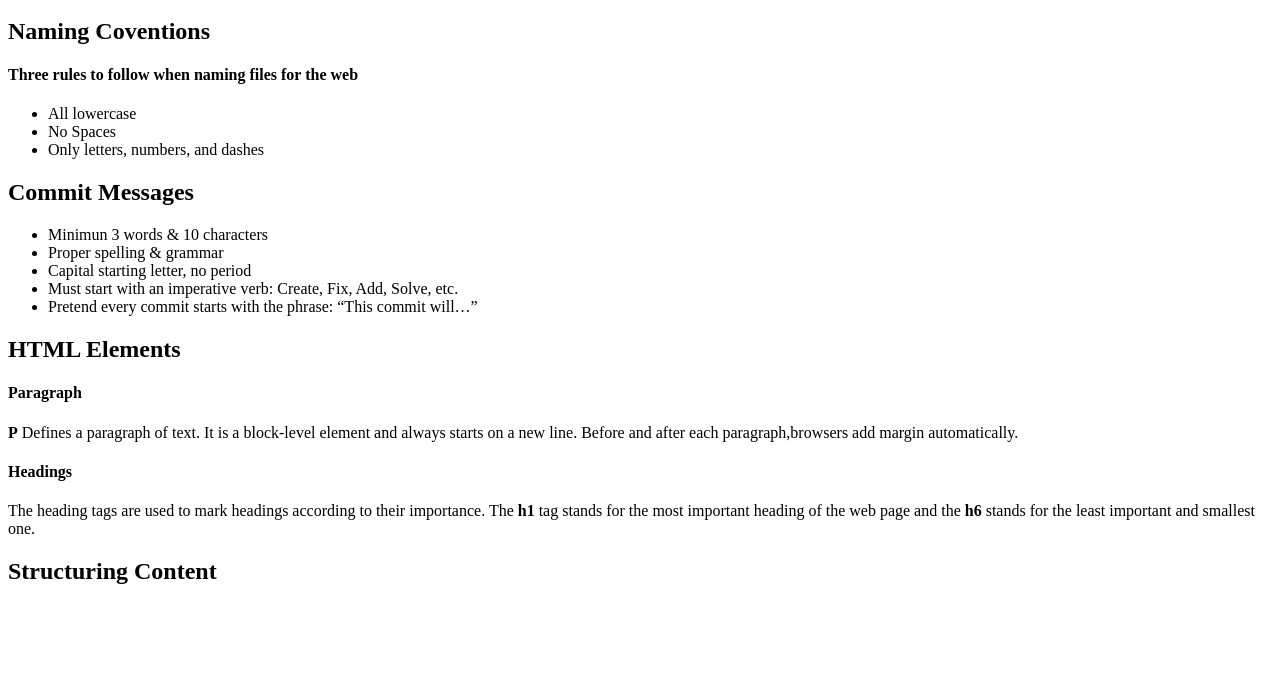
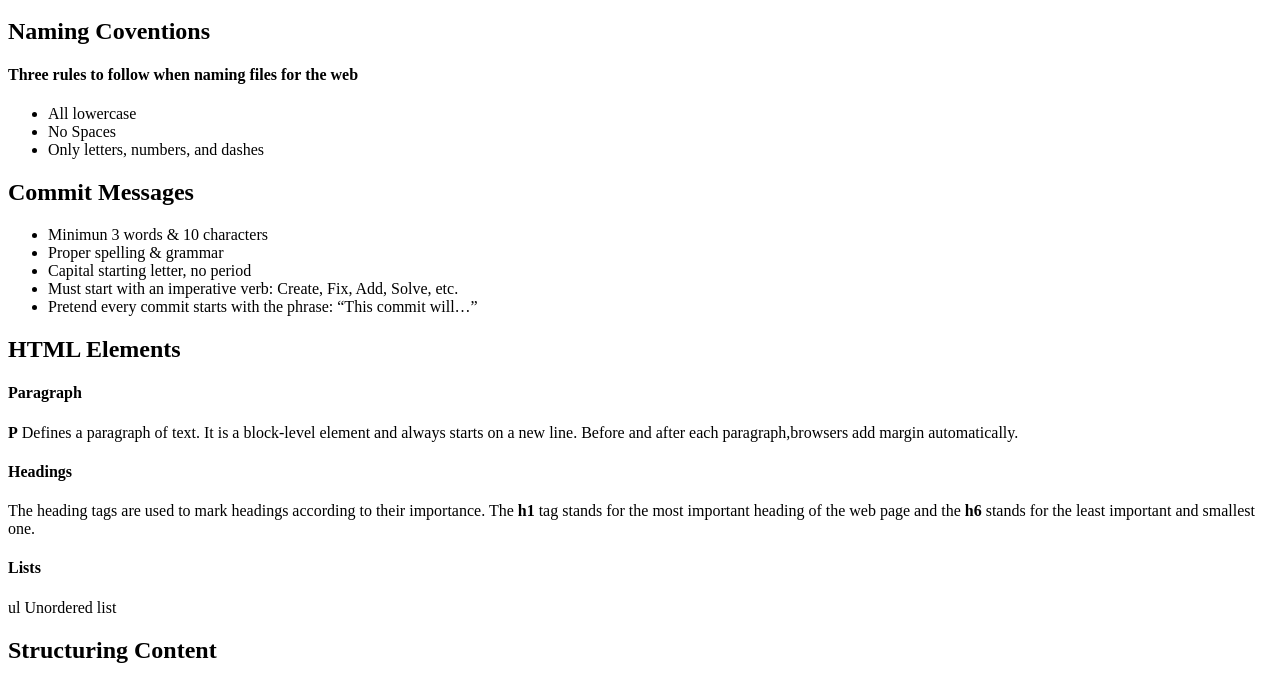
Before and after one commit to mart1349/reference-site, a plain HTML site: page index.html in a window 1280 px wide. Shown: the part 154-837 px from the top of the page. Before the commit the page ends 800 px from the top, so only its background shows below. Drawn offline with Linux system fonts and the light colour scheme.

Commit message:
Update index.html

```diff
--- a/index.html
+++ b/index.html
@@ -47,7 +47,8 @@
                     <p><strong>P</strong> Defines a paragraph of text. It is a block-level element and always starts on a new line. Before and after each paragraph,browsers add margin automatically.</p>
                 <h4>Headings</h4>
                     <p>The heading tags are used to mark headings according to their importance. The <strong>h1</strong> tag stands for the most important heading of the web page and the <strong>h6</strong> stands for the least important and smallest one.</p>
-
+                <h4>Lists</h4>
+                    <p>ul Unordered list</p>
 
         </section>
 
```
